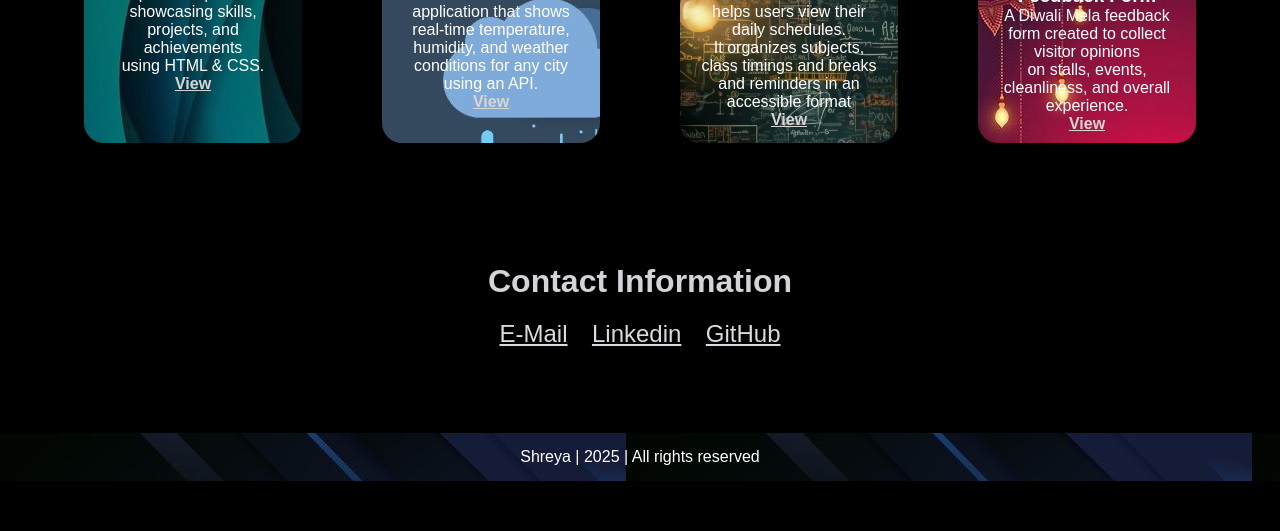
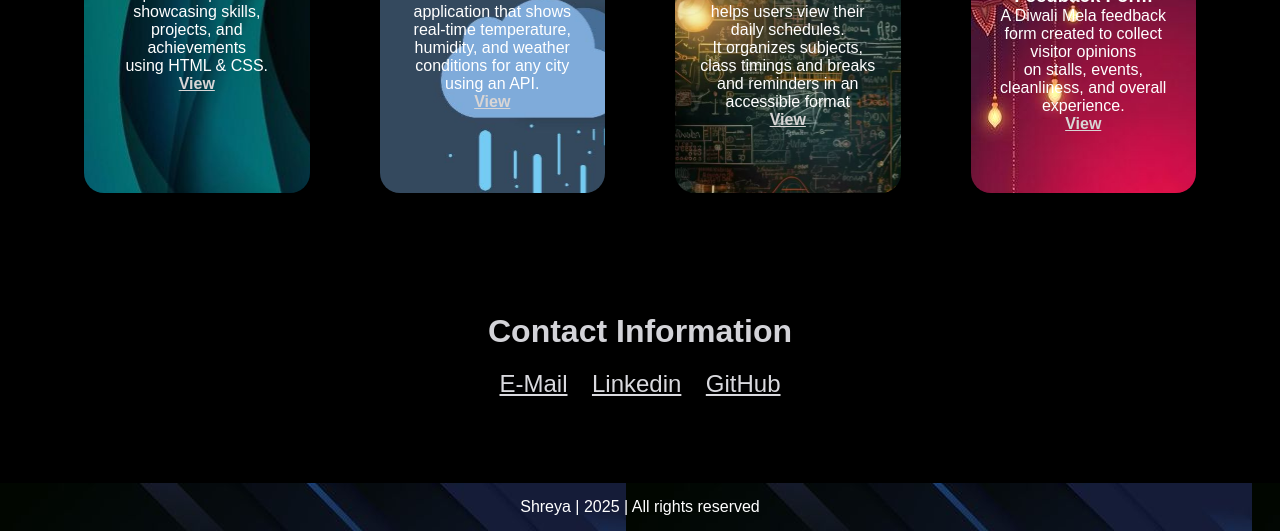
Before and after one commit to aries-15/Portfolio-Website, a plain HTML site: page index.html in a window 1280 px wide. Shown: the part 1586-2117 px from the top of the page. Before the commit the page ends 2067 px from the top, so only its background shows below. Drawn offline with Linux system fonts and the light colour scheme.

Commit message:
Update style.css

```diff
--- a/style.css
+++ b/style.css
@@ -252,7 +252,7 @@ nav ul li a:hover {
 .project-grid {
     display: flex;
     grid-template-columns: repeat(auto-fit, minmax(260px, 1fr));
-    gap: 40px;
+    gap: 30px;
     align-items: center;
 }
 .project-card {
@@ -268,7 +268,7 @@ nav ul li a:hover {
     transition: transform 0.2s ease;
     margin-right: 20px;
     margin-left:20px;
-    height: 200px;
+    height: 250px;
 }
 
 .project-card:hover {
```
